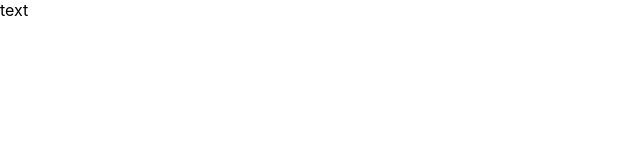
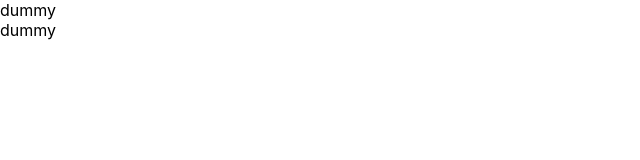
Before and after one commit to youngyounkim/B-BPlaner, a React (Create React App) app in the folder bbp/: page / in a window 1280 px wide. Shown: the top 160 px of the page, without its empty margins (0-640 px from the left). Built offline with nearby package versions, Linux system fonts and the light colour scheme.

Commit message:
[Target][TargetList] 컴포넌트 구현
- ReadTargetList로 data를 전달.
- 컴포넌트 렌더시 로딩되는 시나리오 및 렌더 완료 상태 구현

```diff
--- a/bbp/src/component/TargetList.js
+++ b/bbp/src/component/TargetList.js
@@ -1,8 +1,30 @@
-import React, { useState } from 'react';
+import React, { useEffect, useState , useMemo } from 'react';
+import ReadTargetList from './ReadTargetList'
+// import AddTarget from './AddTarget'
+import loadingImg from '../images/loading.gif'
+import dummyData from '../data/targetData.json'
+
+
 
 function TargetList (props) {
-    let [target, setTarget] = useState("text");
+    const [target , setTarget] = useState(null)
 
-    return <div>{target}</div>
+    useEffect(()=>{
+        setTimeout(()=>setTarget(dummyData),3000)
+    })
+
+    return (
+        <div id = 'TargetList'>
+            {target === null
+            ? <div id = 'Loading'>
+                <img src={loadingImg}/>
+            </div>
+            : <ReadTargetList id = 'ReadTargetList' target = {target} />}
+            {/* <AddTarget/> */}
+        </div>
+    )
 }
+
+
+
 export default TargetList
```
